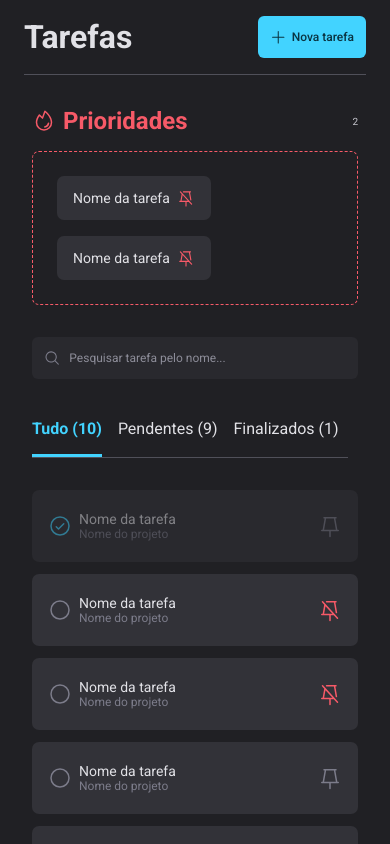
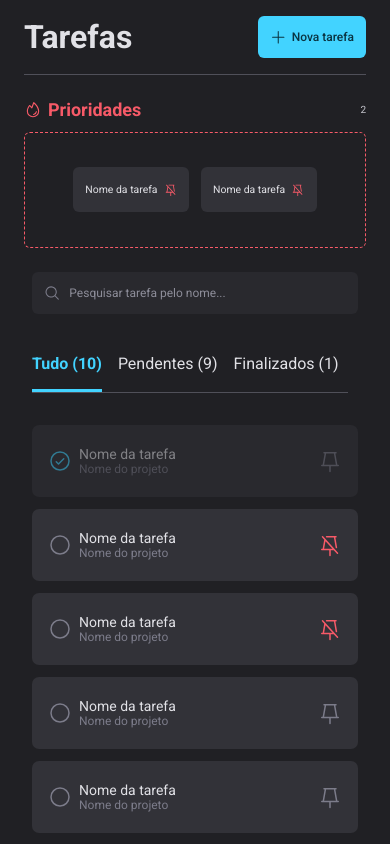
Before and after one commit to nikollllllas/e-tasks, a React (Vite) app: page / in a window 390 px wide. Built offline with nearby package versions, Linux system fonts and the light colour scheme.

Commit message:
:recycle:: updated media queries from Priorities and ShortTask

```diff
--- a/src/components/Priorities/styles.js
+++ b/src/components/Priorities/styles.js
@@ -1,7 +1,8 @@
 import styled from 'styled-components'
+import { DEVICE_BREAKPOINTS } from '../../styles/deviceBreakpoints'
 
 export const Container = styled.section`
-  padding: 32px;
+  padding: 2rem;
 `
 
 export const Header = styled.header`
@@ -10,11 +11,11 @@ export const Header = styled.header`
   align-items: center;
 
   > h1 {
-    font-size: 24px;
+    font-size: 1.5rem;
     color: ${({ theme }) => theme.COLORS.RED_200};
     display: flex;
     align-items: center;
-    gap: 7px;
+    gap: 0.5rem;
   }
 
   > small {
@@ -24,12 +25,20 @@ export const Header = styled.header`
 
 export const Tasks = styled.div`
   border: 1px dashed ${({ theme }) => theme.COLORS.RED_200};
-  min-height: 154px;
-  border-radius: 7px;
-  margin-top: 16px;
+  min-height: 9.625rem;
+  border-radius: 0.5rem;
+  margin-top: 1rem;
 
   display: flex;
-  gap: 16px;
-  padding: 24px;
+  gap: 1rem;
+  padding: 1.5rem;
   flex-wrap: wrap;
+
+  justify-content: center;
+  align-items: center;
+
+  @media (min-width: ${DEVICE_BREAKPOINTS.MD}) {
+    justify-content: normal;
+    align-items: normal;
+  }
 `
--- a/src/components/ShortTask/styles.js
+++ b/src/components/ShortTask/styles.js
@@ -1,20 +1,21 @@
 import styled from 'styled-components'
+import { DEVICE_BREAKPOINTS } from '../../styles/deviceBreakpoints'
 
 export const Container = styled.button`
   background-color: ${({ theme }) => theme.COLORS.GRAY_600};
   color: ${({ theme }) => theme.COLORS.GRAY_100};
-  height: 44px;
+  height: 3.75rem;
   border: 0;
-  padding: 0 16px;
-  border-radius: 7px;
-  font-size: 14px;
+  padding: 0 1rem;
+  border-radius: .5rem;
+  font-size: 0.87rem;
 
   display: flex;
   align-items: center;
-  gap: 7px;
+  gap: .5rem;
 
   > svg {
-    font-size: 18px;
+    font-size: 1.125rem;
     color: ${({ theme }) => theme.COLORS.RED_200};
   }
 `
```
